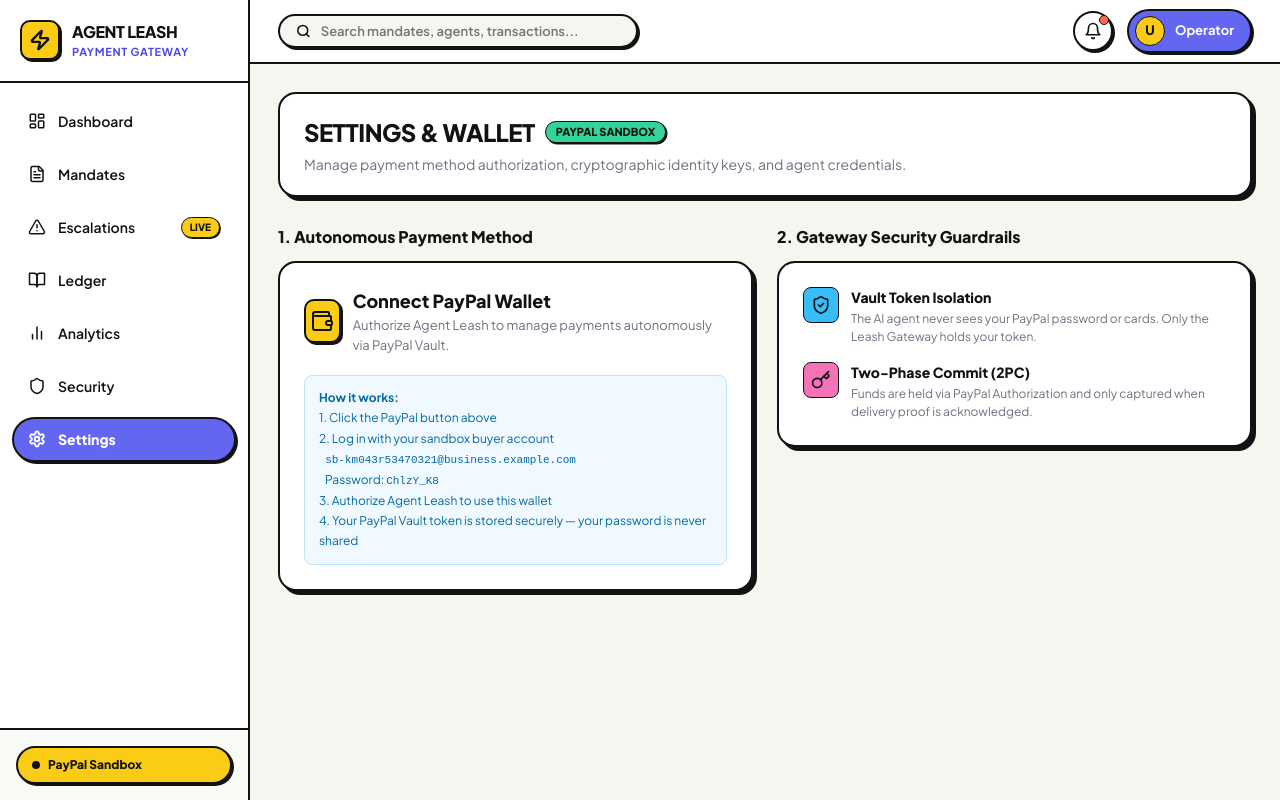
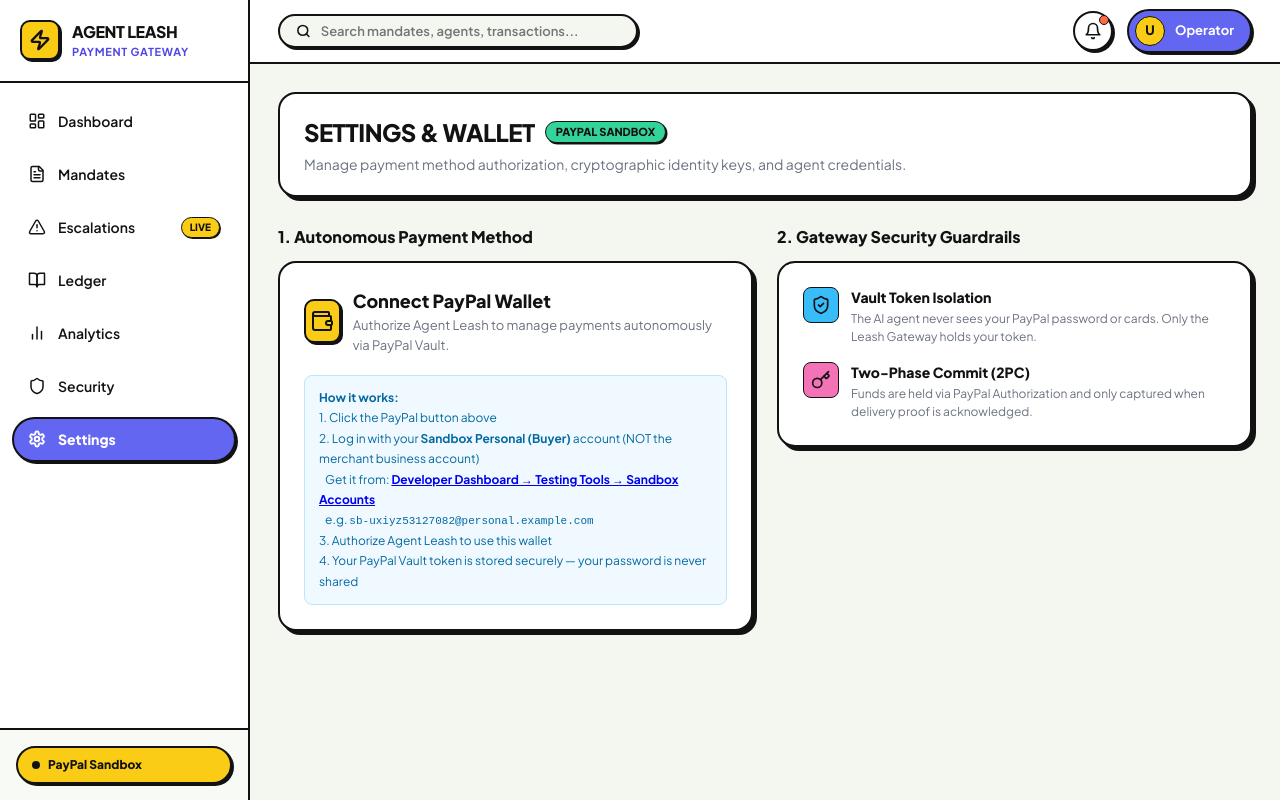
Before and after one commit to sriram687/AGENT_LEASE, a Next.js app in the folder apps/cockpit/: page /settings in a window 1280 px wide. Built offline with nearby package versions, Linux system fonts and the light colour scheme; no server answers; the database is empty.

Commit message:
docs(cockpit): clarify Sandbox Personal Buyer account for wallet connection

```diff
--- a/apps/cockpit/src/components/wallet/PayPalVaultButton.tsx
+++ b/apps/cockpit/src/components/wallet/PayPalVaultButton.tsx
@@ -273,11 +273,11 @@
       >
         <strong>How it works:</strong><br />
         1. Click the PayPal button above<br />
-        2. Log in with your sandbox buyer account<br />
-        &nbsp;&nbsp;&nbsp;<code style={{ fontSize: "11px" }}>sb-km043r53470321@business.example.com</code><br />
-        &nbsp;&nbsp;&nbsp;Password: <code style={{ fontSize: "11px" }}>ChlzY_K8</code><br />
+        2. Log in with your <strong>Sandbox Personal (Buyer)</strong> account (NOT the merchant business account)<br />
+        &nbsp;&nbsp;&nbsp;Get it from: <a href="https://developer.paypal.com/dashboard/accounts" target="_blank" rel="noreferrer" style={{ textDecoration: "underline", fontWeight: 700 }}>Developer Dashboard &rarr; Testing Tools &rarr; Sandbox Accounts</a><br />
+        &nbsp;&nbsp;&nbsp;e.g. <code style={{ fontSize: "11px" }}>sb-uxiyz53127082@personal.example.com</code><br />
         3. Authorize Agent Leash to use this wallet<br />
-        4. Your PayPal Vault token is stored securely — your password is never shared
+        4. Your PayPal Vault token is stored securely &mdash; your password is never shared
       </div>
     </div>
   );
```
